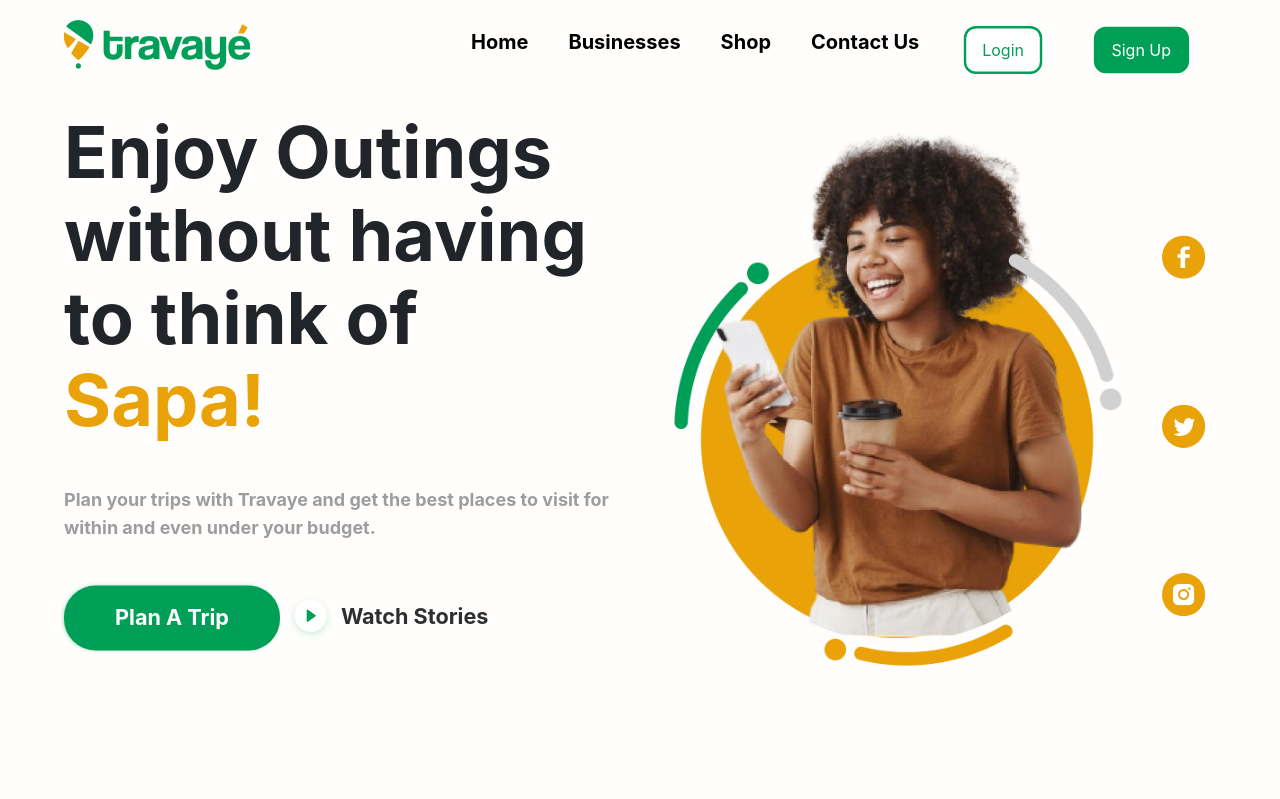
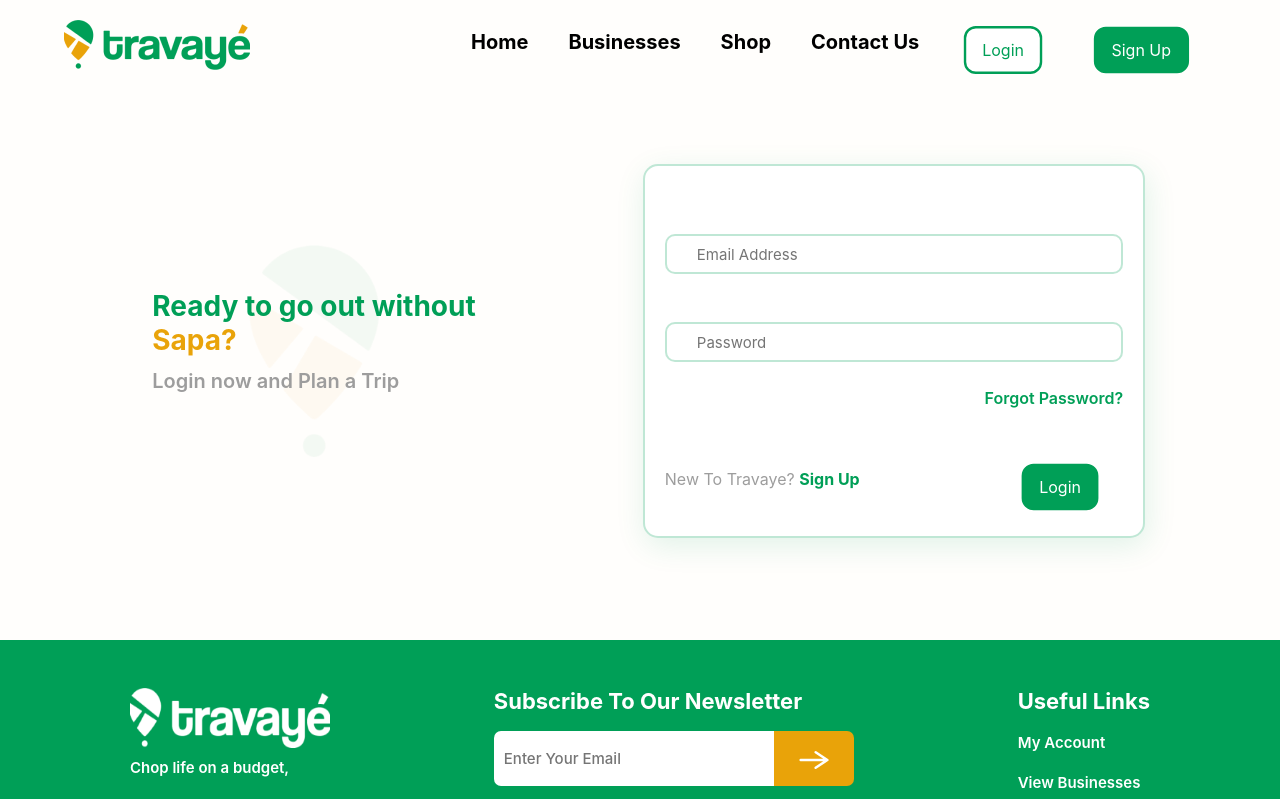
Before and after one commit to tra-vaye/travaye-frontend, a React (Create React App) app: page /login in a window 1280 px wide. Shown: the top 799 px of the page. Built offline with nearby package versions, Linux system fonts and the light colour scheme.

Commit message:
integrated login page

```diff
--- a/package.json
+++ b/package.json
@@ -12,7 +12,7 @@
     "@testing-library/user-event": "^13.5.0",
     "react": "^18.2.0",
     "react-dom": "^18.2.0",
-    "react-router-dom": "^6.4.2",
+    "react-router-dom": "^6.3.0",
     "react-scripts": "5.0.1",
     "swiper": "^8.4.3",
     "web-vitals": "^2.1.4"
--- a/src/App.js
+++ b/src/App.js
@@ -1,11 +1,28 @@
+import Header from "./components/Layout/Header/Header";
+import Footer from "./components/Layout/Footer/Footer";
+import SideNav from "./components/Layout/SIdeNav";
 import Home from "./Pages/Home/Home";
-import Layout from "./components/Layout";
+import { useState } from "react";
+import { Route, Routes } from "react-router-dom";
+import Login from "./Pages/Login";
 
 function App() {
+  const [showSideNav, setShowSideNav] = useState(false);
+
+  const toggleSideNav = () => {
+    setShowSideNav((prevState) => !prevState);
+  };
+
   return (
-    <Layout>
-      <Home />
-    </Layout>
+    <>
+      <Header onToggleSideNav={toggleSideNav} showSideNav={showSideNav} />
+      {showSideNav && <SideNav />}
+      <Routes>
+        <Route path="/" exact element={<Home />} />
+        <Route path="/login" element={<Login />} />
+      </Routes>
+      <Footer />
+    </>
   );
 }
 
--- a/src/Pages/Home/Home.js
+++ b/src/Pages/Home/Home.js
@@ -1,7 +1,7 @@
 import classes from "./Home.module.css";
 import LandingImage from "../../assets/landing.png";
 import StoryButton from "../../assets/story-button.png";
-import Footer from "../../components/Layout/Footer/Footer";
+
 import Perks from "../../components/UI/Perks";
 import Instructions from "../../components/UI/Instructions";
 import ReviewImage from "../../assets/review-image.png";
@@ -96,18 +96,20 @@ const Home = () => {
         </div>
       </section>
       <section className={classes["get-started"]}>
-        <div>
-          <img src={GetStarted} alt="banner" className="img-fluid" />
-          <img src={Man} alt="poster" className="img-fluid" />
-          <div>
-            <h2>
-              Explore The World <br /> With Travaye
-            </h2>
-            <button>Get Started</button>
+        <div className="row">
+          <div className="col-md-6">
+            <div>
+              <h2>
+                Explore The World <br /> With Travaye
+              </h2>
+              <button>Get Started</button>
+            </div>
+          </div>
+          <div className="col-md-6">
+            {/* <img src={Man} alt="poster" className="img-fluid" /> */}
           </div>
         </div>
       </section>
-      <Footer />
     </>
   );
 };
--- a/src/Pages/Home/Home.module.css
+++ b/src/Pages/Home/Home.module.css
@@ -127,105 +127,13 @@ h2 {
 }
 
 .get-started div {
-  position: relative;
+  background-image: url("../../assets/get-started.png");
   width: 80%;
-  height: fit-content;
+  background-repeat: no-repeat;
+  background-size: 100% auto;
+  background-position: center;
 }
 
-.get-started div div {
-  position: relative;
-  top: 50%;
-  left: 50%;
-  transform: translate(-50%, -50%);
-  z-index: 5000;
-}
-
-.get-started div :first-child {
-  width: 100%;
-}
-
-.get-started div :nth-child(2) {
-  height: 135%;
-  position: absolute;
-  top: -34.7%;
-  right: 30px;
-}
-
-.get-started div :last-child {
-  position: absolute;
-  top: 50%;
-  left: 30%;
-  width: 50%;
-  z-index: 100;
-  padding: 20px;
-  display: flex;
-  flex-direction: column;
-  align-items: start;
-}
-
-.get-started div :last-child h2 {
-  font-weight: 800;
-  color: #ffffff;
-  text-align: start;
-  font-size: 30px;
-}
-
-.get-started div :last-child button {
-  width: 220px;
-  height: 69px;
-  margin-top: 10%;
-  position: relative;
-  background: #e9a309;
-  border-radius: 35px;
-  border-color: transparent;
-  font-weight: 700;
-  font-size: 25px;
-  line-height: 40px;
-  color: #ffffff;
-  display: flex;
-  justify-content: center;
-  align-items: center;
-  left: 0;
-}
-
-.stars {
-  transform: translateX(-10%);
-}
-@media (max-width: 874px) {
-  .get-started div :last-child {
-    top: 0;
-    left: 0;
-    transform: scale(0.8);
-  }
-}
-@media (max-width: 807px) {
-  .get-started div :last-child {
-    transform: scale(0.7);
-    top: -20%;
-  }
-  .get-started div :last-child h2 {
-    font-size: 25px;
-    font-weight: 600;
-  }
-}
-@media (max-width: 806px) {
-  .get-started {
-    display: flex;
-  }
-  .get-started div {
-    width: 95%;
-
-    position: relative;
-  }
-  .get-started div :first-child {
-    position: relative;
-  }
-  .get-started div :first-child h2 {
-  }
-  .get-started div :nth-child(2) {
-    display: none;
-  }
-}
 @media (max-width: 541px) {
   .intro {
     font-size: 55px;
--- /dev/null
+++ b/src/Pages/Login/Login.module.css
@@ -0,0 +1,72 @@
+.login {
+  margin-top: 5%;
+  margin-bottom: 8%;
+}
+
+.login h3 {
+  color: #009f57;
+  font-weight: 700;
+}
+.login h3 + p {
+  color: #9d9d9d;
+  font-weight: 600;
+  font-size: 20px;
+}
+.form {
+  background: #ffffff;
+  border: 2px solid rgba(0, 159, 87, 0.25);
+  box-shadow: 2px 8px 30px rgba(0, 159, 87, 0.12);
+  border-radius: 15px;
+  width: 80%;
+  padding: 20px;
+}
+
+.form :first-child p {
+  color: #009f57;
+  font-weight: 600;
+}
+.form input {
+  outline: none;
+  border: 2px solid rgba(0, 159, 87, 0.25);
+  border-radius: 10px;
+  height: 40px;
+  padding-left: 30px;
+  font-weight: 400;
+  font-size: 15px;
+}
+.sapa {
+  color: #e9a309;
+}
+
+.login .text {
+  background-image: url("../../assets/plain-logo.png");
+  background-position: center;
+  background-size: 20% auto;
+  background-repeat: no-repeat;
+}
+.login .form {
+  transform: translateX(-4.5rem);
+}
+.login .form :nth-child(2) p {
+  color: #9d9d9d;
+}
+
+.login .form :nth-child(2) p span {
+  color: #009f57;
+  font-size: medium;
+  font-weight: 700;
+}
+
+/* when they stack */
+@media (max-width: 767px) {
+  .login :first-child :first-child {
+    margin-bottom: 1rem;
+    margin-top: -0.5rem;
+  }
+  .login .text {
+    background-size: 15% auto;
+  }
+  .login .form {
+    transform: translateX(0);
+  }
+}
--- /dev/null
+++ b/src/Pages/Login/index.js
@@ -0,0 +1,39 @@
+import classes from "./Login.module.css";
+import { LoginFormBtn } from "../../components/UI/Buttons";
+
+const Login = () => {
+  return (
+    <section className={classes.login}>
+      <div className="row">
+        <div
+          className={`col-md-6 d-flex justify-content-center align-items-center ${classes.text}`}
+        >
+          <div>
+            <h3>
+              {" "}
+              Ready to go out without <br />
+              <span className={classes.sapa}>Sapa? </span>
+            </h3>
+            <p>Login now and Plan a Trip</p>
+          </div>
+        </div>
+        <div className="col-md-6 d-flex justify-content-center">
+          <form className={classes.form}>
+            <div className="d-flex flex-column">
+              <input className="mt-5" type="text" placeholder="Email Address" />
+              <input className="mt-5" type="password" placeholder="Password" />
+              <p className="mb-5 text-end mt-4">Forgot Password?</p>
+            </div>
+            <div className="d-flex justify-content-between">
+              <p className="align-self-center">
+                New To Travaye? <span>Sign Up</span>
+              </p>
+              <LoginFormBtn />
+            </div>
+          </form>
+        </div>
+      </div>
+    </section>
+  );
+};
+export default Login;
--- a/src/components/Layout/Layout.module.css
+++ b/src/components/Layout/SIdeNav/SideNav.module.css
@@ -7,6 +7,7 @@
   align-items: center;
   width: 100%;
   height: 100%;
+  background-color: rgb(255, 254, 252);
 }
 
 .sideNav ul {
--- /dev/null
+++ b/src/components/Layout/SIdeNav/index.js
@@ -0,0 +1,21 @@
+import classes from "./SideNav.module.css";
+import { Links } from "../Header/Header";
+import { SignUpButton, LoginButton } from "../../UI/Buttons";
+
+const SideNav = () => {
+  return (
+    <div className={classes.sideNav}>
+      <ul>
+        {Links.map((link, i) => {
+          return <li>{link}</li>;
+        })}
+      </ul>
+      <div>
+        <SignUpButton />
+        <LoginButton />
+      </div>
+    </div>
+  );
+};
+
+export default SideNav;
--- a/src/components/Layout/index.js
+++ /dev/null
@@ -1,35 +0,0 @@
-import Header from "./Header/Header";
-import classes from "./Layout.module.css";
-import { Links } from "./Header/Header";
-import { SignUpButton, LoginButton } from "../UI/Buttons";
-import { useState } from "react";
-
-const Layout = (props) => {
-  const [showSideNav, setShowSideNav] = useState(false);
-
-  const toggleSideNav = () => {
-    setShowSideNav((prevState) => !prevState);
-  };
-
-  return (
-    <>
-      <Header onToggleSideNav={toggleSideNav} showSideNav={showSideNav} />
-      {showSideNav && (
-        <div className={classes.sideNav}>
-          <ul>
-            {Links.map((link, i) => {
-              return <li>{link}</li>;
-            })}
-          </ul>
-          <div>
-            <SignUpButton />
-            <LoginButton />
-          </div>
-        </div>
-      )}
-      <div>{props.children}</div>
-    </>
-  );
-};
-
-export default Layout;
--- a/src/components/UI/Buttons/index.js
+++ b/src/components/UI/Buttons/index.js
@@ -2,10 +2,17 @@ import classes from "./Buttons.module.css";
 import ArrowBackIosNewIcon from "../../../assets/left-arrow.png";
 import ArrowForwardIosIcon from "../../../assets/right-arrow.png";
 
+//for navigation
 export const SignUpButton = (props) => {
   return <button className={classes.btn}>Sign Up</button>;
 };
 
+//for form submit
+export const LoginFormBtn = () => {
+  return <button className={classes.btn}>Login</button>;
+};
+
+//for navigation
 export const LoginButton = (props) => {
   return <button className={classes["btn--alt"]}>Login</button>;
 };
--- a/src/index.js
+++ b/src/index.js
@@ -2,10 +2,13 @@ import React from "react";
 import ReactDOM from "react-dom/client";
 import "./index.css";
 import App from "./App";
+import { BrowserRouter } from "react-router-dom";
 
 const root = ReactDOM.createRoot(document.getElementById("root"));
 root.render(
   <React.StrictMode>
-    <App />
+    <BrowserRouter>
+      <App />
+    </BrowserRouter>
   </React.StrictMode>
 );
```
Also changed, not shown: src/assets/plain-logo.png (added), 1 other file (tests, documents, lock files or other folders).
